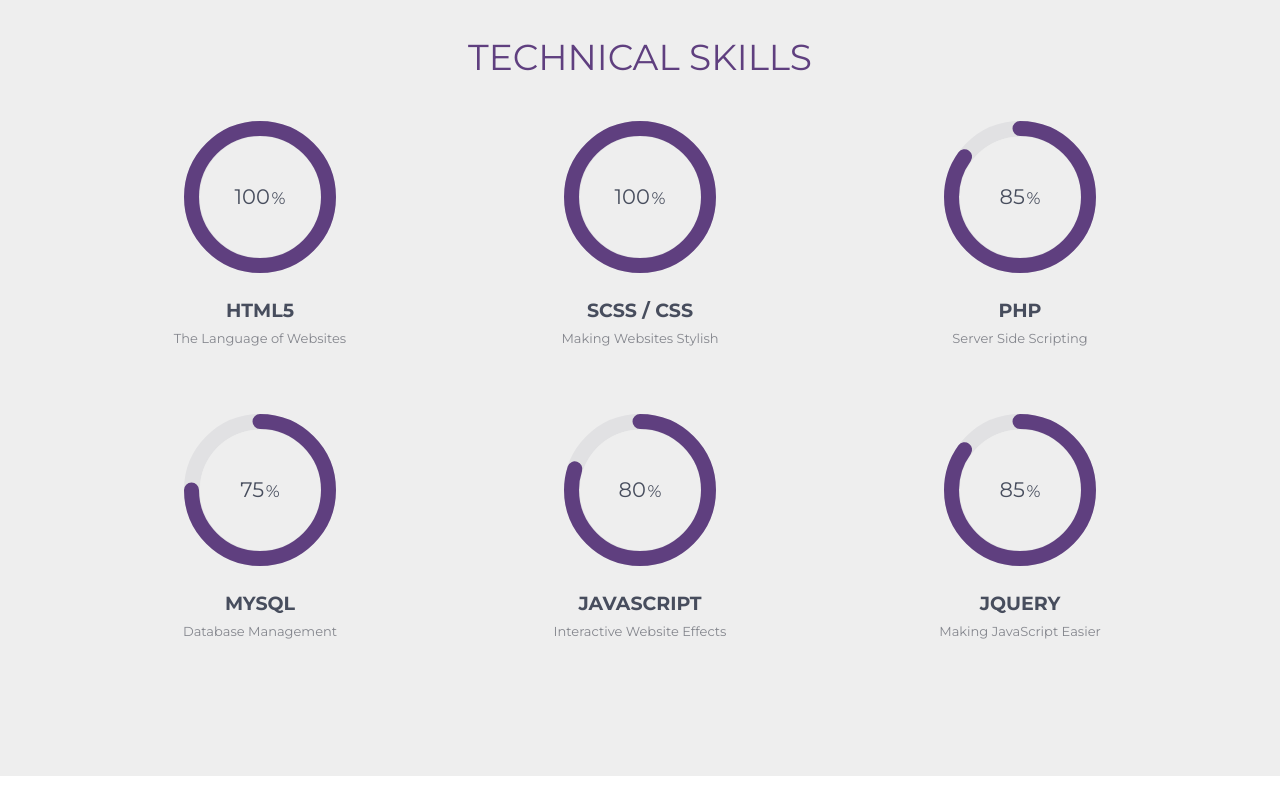
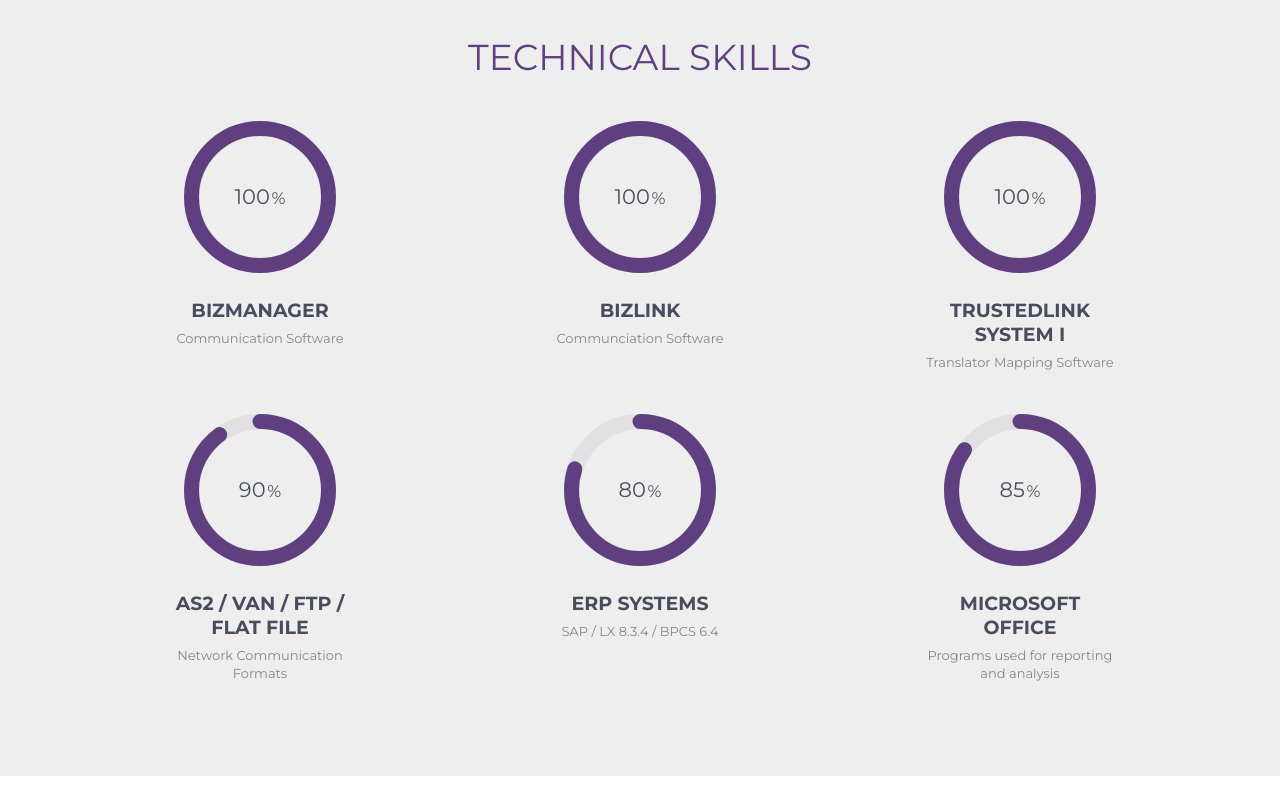
Before and after one commit to BrandyD/brandydavenport.com, a plain HTML site: page index.html in a window 1280 px wide. Shown: the part 1380-2180 px from the top of the page. Drawn offline with Linux system fonts and the light colour scheme.

Commit message:
Update index.html

```diff
--- a/index.html
+++ b/index.html
@@ -105,38 +105,38 @@
                 <div class="row">
                   <div class=" col-xs-12 col-sm-4 col-md-4 col-lg-4 skillsArea">
                     <div class=" col-xs-12 col-sm-6 col-md-6 col-lg-6 skills"> <span class="chart skilBg" data-percent="100"> <span class="percent"></span> </span>
-                      <h4>HTML5</h4>
-                      <p>The Language of Websites</p>
+                      <h4>BizManager</h4>
+                      <p>Communication Software</p>
                     </div>
                   </div>
                   <div class=" col-xs-12 col-sm-4 col-md-4 col-lg-4 skillsArea">
                     <div class=" col-xs-12 col-sm-6 col-md-6 col-lg-6 skills"> <span class="chart skilBg" data-percent="100"> <span class="percent"></span> </span>
-                      <h4>SCSS / CSS</h4>
-                      <p>Making Websites Stylish</p>
+                      <h4>BizLink</h4>
+                      <p>Communciation Software</p>
+                    </div>
+                  </div>
+                  <div class=" col-xs-12 col-sm-4 col-md-4 col-lg-4 skillsArea">
+                    <div class=" col-xs-12 col-sm-6 col-md-6 col-lg-6 skills"> <span class="chart skilBg" data-percent="100"> <span class="percent"></span> </span>
+                      <h4>TrustedLink System i</h4>
+                      <p>Translator Mapping Software</p>
+                    </div>
+                  </div>
+                  <div class=" col-xs-12 col-sm-4 col-md-4 col-lg-4 skillsArea">
+                    <div class=" col-xs-12 col-sm-6 col-md-6 col-lg-6 skills"> <span class="chart skilBg" data-percent="90"> <span class="percent"></span> </span>
+                      <h4>AS2 / VAN / FTP / Flat File</h4>
+                      <p>Network Communication Formats</p>
+                    </div>
+                  </div>
+                  <div class=" col-xs-12 col-sm-4 col-md-4 col-lg-4 skillsArea clearfix">
+                    <div class=" col-xs-12 col-sm-6 col-md-6 col-lg-6 skills"> <span class="chart skilBg" data-percent="80"> <span class="percent"></span> </span>
+                      <h4>ERP Systems</h4>
+                      <p>SAP / LX 8.3.4 / BPCS 6.4</p>
                     </div>
                   </div>
                   <div class=" col-xs-12 col-sm-4 col-md-4 col-lg-4 skillsArea">
                     <div class=" col-xs-12 col-sm-6 col-md-6 col-lg-6 skills"> <span class="chart skilBg" data-percent="85"> <span class="percent"></span> </span>
-                      <h4>PHP</h4>
-                      <p>Server Side Scripting</p>
-                    </div>
-                  </div>
-                  <div class=" col-xs-12 col-sm-4 col-md-4 col-lg-4 skillsArea">
-                    <div class=" col-xs-12 col-sm-6 col-md-6 col-lg-6 skills"> <span class="chart skilBg" data-percent="75"> <span class="percent"></span> </span>
-                      <h4>MySQL</h4>
-                      <p>Database Management</p>
-                    </div>
-                  </div>
-                  <div class=" col-xs-12 col-sm-4 col-md-4 col-lg-4 skillsArea clearfix">
-                    <div class=" col-xs-12 col-sm-6 col-md-6 col-lg-6 skills"> <span class="chart skilBg" data-percent="80"> <span class="percent"></span> </span>
-                      <h4>Javascript</h4>
-                      <p>Interactive Website Effects</p>
-                    </div>
-                  </div>
-                  <div class=" col-xs-12 col-sm-4 col-md-4 col-lg-4 skillsArea">
-                    <div class=" col-xs-12 col-sm-6 col-md-6 col-lg-6 skills"> <span class="chart skilBg" data-percent="85"> <span class="percent"></span> </span>
-                      <h4>jQuery</h4>
-                      <p>Making JavaScript Easier</p>
+                      <h4>Microsoft Office</h4>
+                      <p>Programs used for reporting and analysis</p>
                     </div>
                   </div>
                 </div>
@@ -166,7 +166,7 @@
                           <li>Design inbound/outbound mapping for new trading partners using complex specifications and external tables to communicate with our highly modified ERP system.</li>
                           <li>Perform software updates and patches as well as execute monthly EDI system purges of archived transactions.</li>
                           <li>Monitor all data exchange between trading partners and correcting daily transaction errors. </li>
-                          <li>9+ years understanding the manufacturing business processes and working with external departments to setup new business procedures and new customer requirements.</li>
+                          <li>10+ years understanding the manufacturing business processes and working with external departments to setup new business procedures and new customer requirements.</li>
                         </ul>
                       </div>
                     </div>
```
